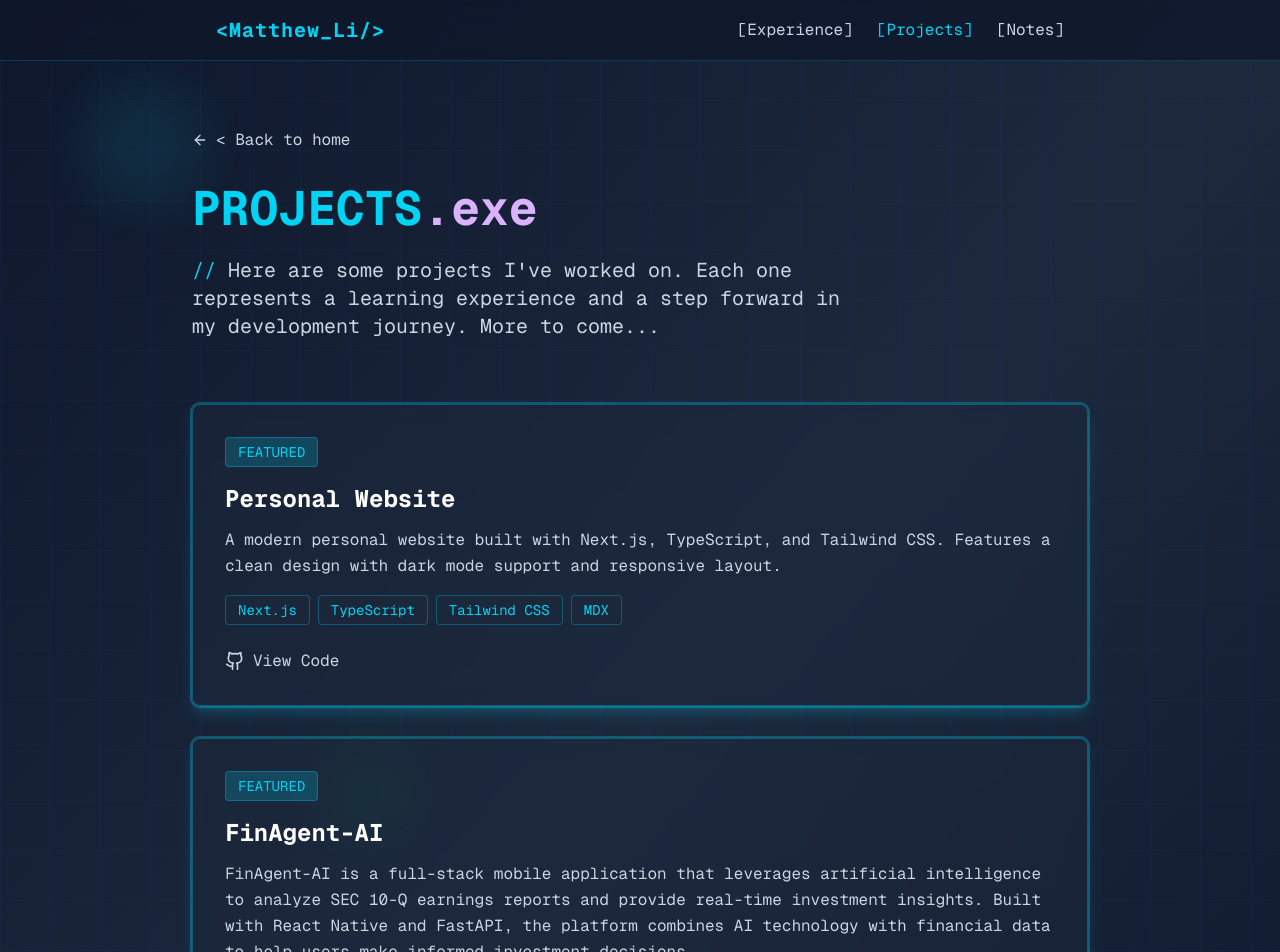
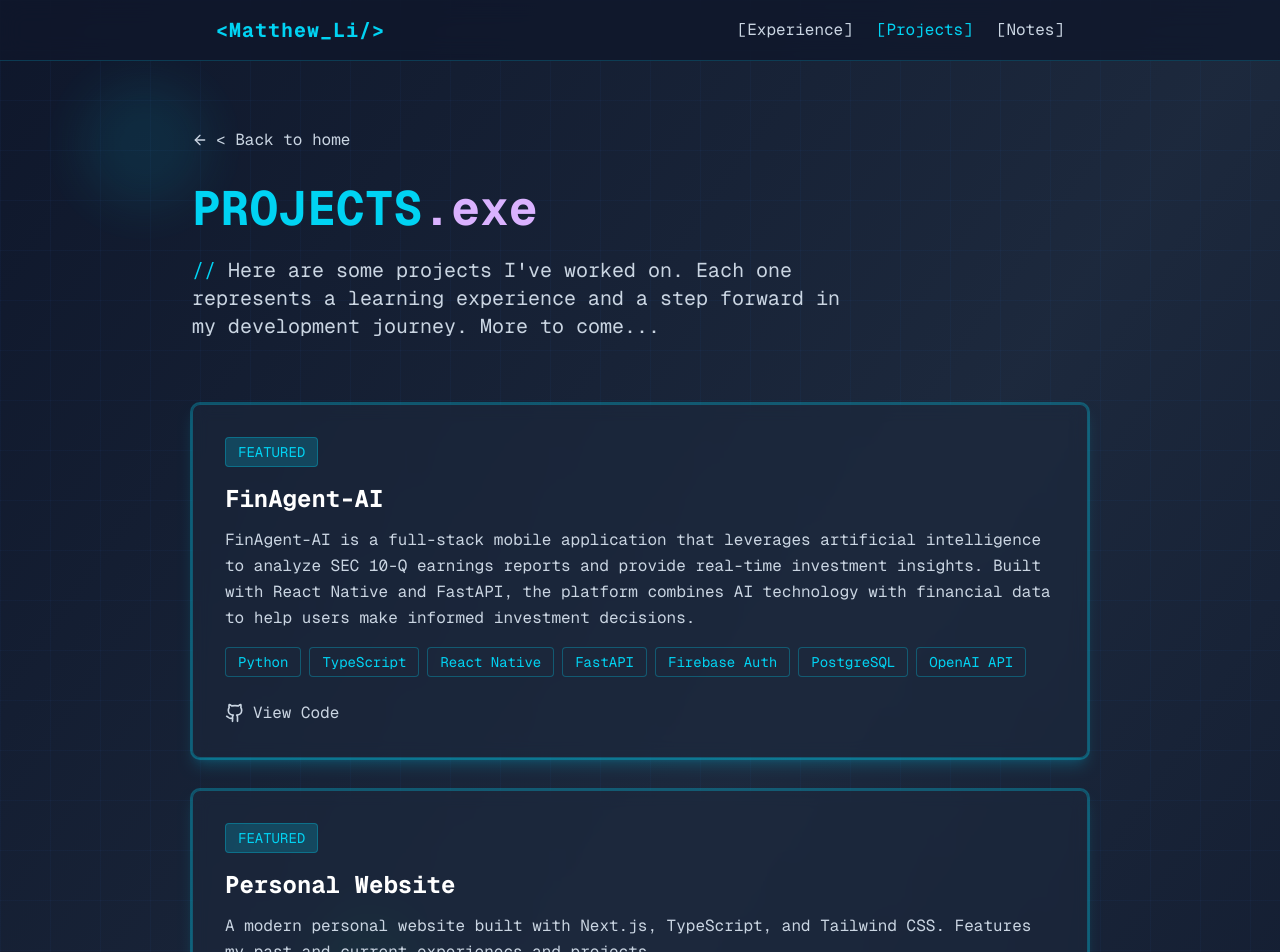
Before and after one commit to matthewli10/personalSite, a Next.js app: page /projects in a window 1280 px wide. Shown: the top 952 px of the page. Built offline with nearby package versions, Linux system fonts and the light colour scheme.

Commit message:
Updating projects section

```diff
--- a/src/app/projects/page.tsx
+++ b/src/app/projects/page.tsx
@@ -3,20 +3,28 @@ import { ArrowLeft, ExternalLink, Github, Code, Terminal, Linkedin } from "lucid
 
 const projects = [
   {
-    title: "Personal Website",
-    description: "A modern personal website built with Next.js, TypeScript, and Tailwind CSS. Features a clean design with dark mode support and responsive layout.",
-    technologies: ["Next.js", "TypeScript", "Tailwind CSS", "MDX"],
-    github: "https://github.com/yourusername/personal-website",
+    title: "FinAgent-AI",
+    description: "FinAgent-AI is a full-stack mobile application that leverages artificial intelligence to analyze SEC 10-Q earnings reports and provide real-time investment insights. Built with React Native and FastAPI, the platform combines AI technology with financial data to help users make informed investment decisions.",
+    technologies: ["Python", "TypeScript","React Native", "FastAPI", "Firebase Auth", "PostgreSQL", "OpenAI API"],
+    github: "https://github.com/matthewli10/FinAgent-AI",
     live: null,
     featured: true
   },
   {
-    title: "FinAgent-AI",
-    description: "FinAgent-AI is a full-stack mobile application that leverages artificial intelligence to analyze SEC 10-Q earnings reports and provide real-time investment insights. Built with React Native and FastAPI, the platform combines AI technology with financial data to help users make informed investment decisions.",
-    technologies: ["React Native", "FastAPI", "Python", "AI/ML", "Financial Data", "SEC Reports"],
-    github: "https://github.com/matthewli10/FinAgent-AI",
+    title: "Personal Website",
+    description: "A modern personal website built with Next.js, TypeScript, and Tailwind CSS. Features my past and current experienecs and projects. ",
+    technologies: ["Next.js", "TypeScript", "Tailwind CSS", "MDX"],
+    github: "https://github.com/matthewli10/personalSite",
     live: null,
     featured: true
+  },
+  {
+    title: "GreenGrade",
+    description: "GreenGrade is a Chrome extension that evaluates the sustainability of any product online. It uses OpenAI’s API to analyze a product’s ingredients and materials, assigns a sustainability grade, explains its reasoning, and suggests eco-friendly alternatives. Developed during SBHacks 2024.",
+    technologies: ["JavaScript", "HTML", "CSS", "Node.js", "Express", "OpenAI API"],
+    github: "https://github.com/matthewli10/GreenGrade",
+    live: null,
+    featured: false
   }
 ];
 
```
